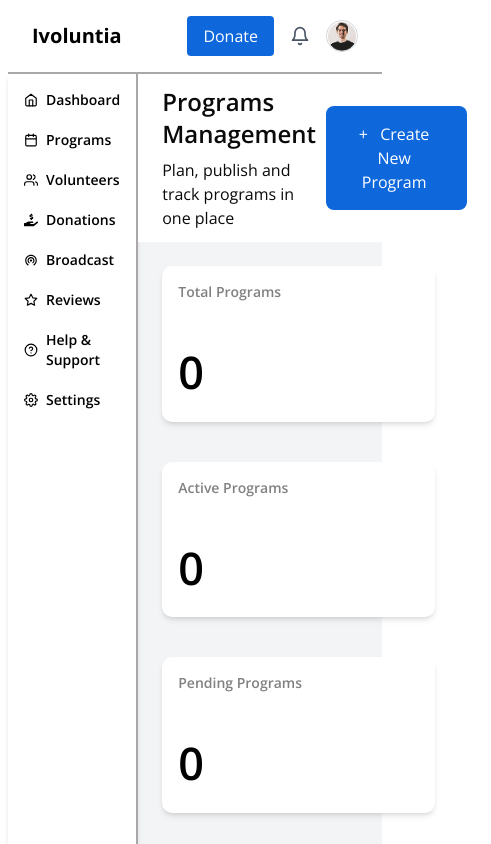
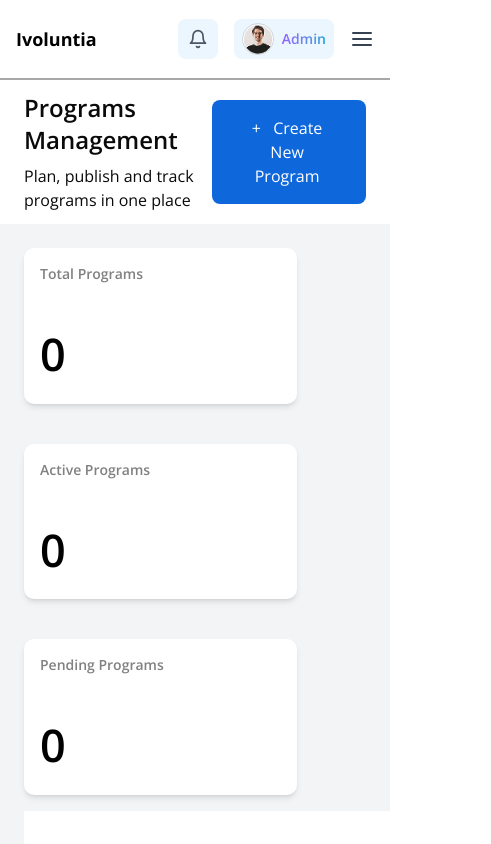
Before and after one commit to Trustesse-limited/trustesse-ivoluntia-spa, a Next.js app: page /org/programs in a window 390 px wide. Shown: the top 844 px of the page, 491 px wide, since content can reach past the window. Built offline with nearby package versions, Linux system fonts and the light colour scheme.

Commit message:
feat(ui): Improve dashboard layout styles and responsiveness

```diff
--- a/src/app/globals.css
+++ b/src/app/globals.css
@@ -126,3 +126,31 @@
 .transition-class{
   transition: all 0.4s ease-in-out;
 }
+
+/* GLOBAL SCROLLBAR STYLING */
+
+/* Chrome, Safari, Edge */
+::-webkit-scrollbar {
+  width: 6px;
+  height: 6px;
+}
+
+::-webkit-scrollbar-track {
+  background: #f5f5f5; /* Light background for track */
+}
+
+::-webkit-scrollbar-thumb {
+  background-color: #c0c0c0; /* Subtle thumb color */
+  border-radius: 10px;
+  border: 1px solid #e0e0e0; /* Optional contrast */
+}
+
+::-webkit-scrollbar-thumb:hover {
+  background-color: #a0a0a0; /* Slightly darker on hover */
+}
+
+/* Firefox */
+* {
+  scrollbar-width: thin;
+  scrollbar-color: #c0c0c0 #f5f5f5;
+}
--- a/src/app/layout.tsx
+++ b/src/app/layout.tsx
@@ -23,7 +23,7 @@ export default function RootLayout({
   return (
     <html lang="en" className={openSans.variable}>
       <body className="antialiased font-sans">
-        <div className="max-w-[1538px] font-openSans min-h-screen flex flex-col justify-start items-center relative  px-2  w-[100%]">
+        <div className="max-w-[1538px] font-openSans min-h-screen flex flex-col justify-start items-center relative w-[100%]">
           {children}
         </div>
       </body>
--- a/src/app/org/programs/DashboardLayout.tsx
+++ b/src/app/org/programs/DashboardLayout.tsx
@@ -1,7 +1,11 @@
 "use client";
+
 import Link from "next/link";
-import { FiBell } from "react-icons/fi";
+import { FiBell, FiMenu, FiX } from "react-icons/fi";
 import Image from "next/image";
+import { useState } from "react";
+import { motion, AnimatePresence } from "framer-motion";
+import { usePathname } from "next/navigation";
 import { BRAND_NAME } from "@/app/data";
 
 type NavLink = {
@@ -13,22 +17,135 @@ type NavLink = {
 type DashboardLayoutProps = {
   navLinks: NavLink[];
   children: React.ReactNode;
+  headerTitle: string;
 };
 
 export default function DashboardLayout({
   navLinks,
   children,
+  headerTitle,
 }: DashboardLayoutProps) {
+  const [isMobileNavOpen, setIsMobileNavOpen] = useState(false);
+  const pathname = usePathname();
+
   return (
-    <div className="flex flex-col w-full min-h-screen bg-gray-100">
-      {/* Top Header */}
-      <header className="flex items-center justify-between bg-white px-6 py-4 border-b-[2px] border-[#A9A7A7]">
-        <h1 className="text-xl font-bold text-[#000000]">{BRAND_NAME}</h1>
+    <div className="flex w-full h-screen bg-gray-100 overflow-hidden">
+      {/* Sidebar (Desktop Only) */}
+      <aside className="hidden md:flex flex-col w-52 bg-white border-r border-[#A9A7A7] shadow-md fixed top-0 left-0 bottom-0 z-20">
+        <div className="h-20 flex items-center justify-start pl-8 border-b-2 border-[#A9A7A7]">
+          <h1 className="text-xl font-bold text-black">{BRAND_NAME}</h1>
+        </div>
+        <nav className="flex-1 overflow-y-auto px-4 py-6">
+          <ul>
+            {navLinks.map((link) => {
+              const isActive = pathname.startsWith(link.href);
+              return (
+                <li key={link.href} className="mb-2">
+                  <Link
+                    href={link.href}
+                    className={`rounded-[8px] w-full flex items-center justify-start transition-class py-2 px-4 text-sm font-semibold ${
+                      isActive
+                        ? "bg-[#0E68DC] text-[#FFFFFF]"
+                        : "text-black  bg-transparent"
+                    } hover:bg-[#0E68DC] hover:text-[#FFFFFF]`}
+                  >
+                    {link.icon && <span className="mr-2">{link.icon}</span>}
+                    {link.label}
+                  </Link>
+                </li>
+              );
+            })}
+          </ul>
+        </nav>
+      </aside>
+
+      {/* Mobile Navigation Drawer */}
+      <AnimatePresence>
+        {isMobileNavOpen && (
+          <>
+            {/* Blurred and Dimmed Background */}
+            <motion.div
+              className="fixed inset-0 z-40 backdrop-blur-sm backdrop-brightness-75 md:hidden"
+              initial={{ opacity: 0 }}
+              animate={{ opacity: 1 }}
+              exit={{ opacity: 0 }}
+              onClick={() => setIsMobileNavOpen(false)}
+            />
+
+            {/* Side Menu */}
+            <motion.div
+              className="fixed top-0 left-0 w-64 h-full bg-white shadow-lg z-50 p-4 md:hidden"
+              initial={{ x: "-100%" }}
+              animate={{ x: 0 }}
+              exit={{ x: "-100%" }}
+              transition={{ type: "tween" }}
+            >
+              <div className="flex items-center justify-between mb-6">
+                <h2 className="text-base sm:text-lg font-bold truncate">
+                  {BRAND_NAME}
+                </h2>
+                <button
+                  title="Close Menu"
+                  onClick={() => setIsMobileNavOpen(false)}
+                >
+                  <FiX className="text-xl text-gray-600" />
+                </button>
+              </div>
+              <nav>
+                <ul>
+                  {navLinks.map((link) => {
+                    const isActive = pathname.startsWith(link.href);
+                    return (
+                      <li key={link.href} className="mb-2">
+                        <Link
+                          href={link.href}
+                          className={`rounded-[8px] w-full flex items-center justify-start transition-class py-2 px-4 text-sm font-semibold ${
+                            isActive
+                              ? "bg-[#0E68DC] text-[#FFFFFF]"
+                              : "text-black  bg-transparent"
+                          } hover:bg-[#0E68DC] hover:text-[#FFFFFF]`}
+                          onClick={() => setIsMobileNavOpen(false)}
+                        >
+                          {link.icon && (
+                            <span className="mr-2">{link.icon}</span>
+                          )}
+                          {link.label}
+                        </Link>
+                      </li>
+                    );
+                  })}
+                </ul>
+              </nav>
+            </motion.div>
+          </>
+        )}
+      </AnimatePresence>
+
+      {/* Main Section */}
+      <div className="flex flex-col flex-1 md:ml-52 h-full">
+        {/* Unified Header */}
+        <header className="sticky top-0 z-30 bg-white h-20 flex items-center justify-between px-4 md:px-6 border-b-2 border-[#A9A7A7]">
+          {/* Brand Name (Mobile Only) */}
+          <h1 className="text-lg md:hidden font-bold text-black max-w-[50%]">
+            {BRAND_NAME}
+          </h1>
+
+          {/* Header Title (Desktop Only) */}
+          <h2 className="hidden md:block text-xl font-bold text-[#000000]">
+            {headerTitle}
+          </h2>
+
+          {/* Header Actions */}
           <div className="flex items-center space-x-4">
-          <button className="bg-[#0E68DC] text-white px-4 py-2 rounded hover:bg-blue-700">
+            <button className="hidden md:block bg-[#0E68DC] text-white text-sm font-semibold px-6 py-2 rounded-[8px] transition-class cursor-pointer hover:opacity-90">
               Donate
             </button>
+
+            <div className="w-10 h-10 flex items-center justify-center rounded-[8px] bg-[#ECF6FE]">
               <FiBell className="text-gray-600 text-xl cursor-pointer" />
+            </div>
+
+            <div className="flex items-center px-2 py-1 rounded-[8px] bg-[#ECF6FE] space-x-2">
               <div className="w-8 h-8 rounded-full overflow-hidden border border-gray-300">
                 <Image
                   src="/images/Ellipse 1.png"
@@ -37,32 +154,24 @@ export default function DashboardLayout({
                   height={32}
                 />
               </div>
+              <span className="text-sm font-semibold bg-gradient-to-r from-[#9161FD] to-[#06A3DA] bg-clip-text text-transparent">
+                Admin
+              </span>
+            </div>
+
+            <button
+              title="Open Menu"
+              onClick={() => setIsMobileNavOpen(true)}
+              className="md:hidden"
+            >
+              <FiMenu className="text-2xl text-gray-700" />
+            </button>
           </div>
         </header>
 
-      <div className="flex flex-1">
-        {/* Sidebar */}
-        <aside className="w-58 bg-white shadow-md p-4  border-[#A9A7A7] border-r-[2px]">
-          <nav>
-            <ul>
-              {navLinks.map((link) => (
-                <li key={link.href} className="mb-5">
-                  <Link
-                    href={link.href}
-                    className="flex items-center text-[#000000] font-semibold text-sm hover:text-[#0E68DC]"
-                  >
-                    {link.icon && <span className="mr-2">{link.icon}</span>}
-                    {link.label}
-                  </Link>
-                </li>
-              ))}
-            </ul>
-          </nav>
-        </aside>
-
-        {/* Main Content */}
-        <main className="flex-1  border-[#A9A7A7]">
-          {children}
+        {/* Scrollable Page Content */}
+        <main className="flex-1 overflow-y-auto">
+          <div className="max-w-full w-full">{children}</div>
         </main>
       </div>
     </div>
--- a/src/app/org/programs/page.tsx
+++ b/src/app/org/programs/page.tsx
@@ -1,8 +1,9 @@
-'use client'
-import React from "react";
-import { useState } from "react";
+"use client";
+import React, { useState } from "react";
+import { useRouter } from "next/navigation";
 import DashboardLayout from "./DashboardLayout";
-import { useRouter } from "next/navigation";
+
+// Icons for navigation links
 import {
   FiHome,
   FiUsers,
@@ -14,9 +15,17 @@ import {
 } from "react-icons/fi";
 import { FaHandHoldingUsd } from "react-icons/fa";
 import { MdWifiTethering } from "react-icons/md";
-import { title } from "process";
 
+// Define valid tab keys
+type TabKey = "pending" | "active" | "history";
 
+// Define structure of a program item
+type ProgramItem = {
+  title: string;
+  description: string;
+};
+
+// Navigation links for the sidebar
 const navLinks = [
   {
     label: "Dashboard",
@@ -60,75 +69,85 @@ const navLinks = [
   },
 ];
 
-    // Dummy data for program statistics
+// Dummy statistics data for display
 const programStats = [
-    { title: 'Total Programs', value: 0, color: 'bg-blue-500' },
-    { title: 'Active Programs', value: 0, color: 'bg-green-500' },
-    { title: 'Pending Programs', value: 0, color: 'bg-yellow-500' },
+  { title: "Total Programs", value: 0, color: "bg-blue-500" },
+  { title: "Active Programs", value: 0, color: "bg-green-500" },
+  { title: "Pending Programs", value: 0, color: "bg-yellow-500" },
 ];
 
-
-
-
-
 export default function ProgramsPage() {
-
   const router = useRouter();
 
-  //for tabs
-  const [activeTab, setActiveTab] = useState('pending');
+  // State to track which tab is active
+  const [activeTab, setActiveTab] = useState<TabKey>("pending");
 
-  // Example data — could come from API later
-  const programData = {
+  // Placeholder data structure for programs (can be replaced with API data)
+  const programData: Record<TabKey, ProgramItem[]> = {
     pending: [],
     active: [],
     history: [],
   };
 
+  // Tab definitions
   const tabs = [
-    { key: 'pending', label: 'Pending Programs' },
-    { key: 'active', label: 'Active Programs' },
-    { key: 'history', label: 'History' },
+    { key: "pending", label: "Pending Programs" },
+    { key: "active", label: "Active Programs" },
+    { key: "history", label: "History" },
   ];
 
-  // Helper to return the right empty message
+  // Returns appropriate message when no programs are available
   const getEmptyMessage = () => {
-    if (activeTab === 'history') return 'No history yet';
-    return 'You do not have any Programs. Create a program to start engaging volunteers and make an impact';
+    if (activeTab === "history") return "No history yet";
+    return "You do not have any Programs. Create a program to start engaging volunteers and make an impact";
   };
 
   return (
-    <DashboardLayout navLinks={navLinks}>
-
+    <DashboardLayout navLinks={navLinks} headerTitle="Organization Admin">
       <div>
+        {/* Header section with title and create button */}
         <div className="flex items-center justify-between mb-6 w-full bg-white px-6 py-3">
           <div>
             <h1 className="text-2xl font-semibold mb-2">Programs Management</h1>
             <p>Plan, publish and track programs in one place</p>
           </div>
-      <button className='bg-[#0E68DC] text-white py-4 pl-6.5 rounded-md pr-7.5' onClick={() => router.push('/org/programs/create')} ><span className="pr-2"> +</span> Create New Program</button>
+          <button
+            className="bg-[#0E68DC] text-white py-4 pl-6.5 rounded-md pr-7.5"
+            onClick={() => router.push("/org/programs/create")}
+          >
+            <span className="pr-2">+</span> Create New Program
+          </button>
         </div>
-      {/* page content */}
-      <div className='flex justify-start items-center gap-6 px-6 w-full flex-wrap'>
-      {
-        programStats.map((stat) => (
-          <div key={stat.title} className={`p-4 rounded-lg shadow-md w-[273px] bg-white text-white mb-4 `}>
-            <h2 className="text-sm font-semibold text-[#818181] mb-9">{stat.title}</h2>
-            <p className="text-[45px] font-semibold text-black">{stat.value}</p>
+
+        {/* Program statistics cards */}
+        <div className="flex justify-start items-center gap-6 px-6 w-full flex-wrap">
+          {programStats.map((stat) => (
+            <div
+              key={stat.title}
+              className={`p-4 rounded-lg shadow-md w-[273px] bg-white text-white mb-4`}
+            >
+              <h2 className="text-sm font-semibold text-[#818181] mb-9">
+                {stat.title}
+              </h2>
+              <p className="text-[45px] font-semibold text-black">
+                {stat.value}
+              </p>
             </div>
           ))}
+        </div>
 
-       <div className="p-8 bg-white w-full min-h-[400px] ">
-      {/* --- TABS --- */}
+        {/* Tabbed content section */}
+        <div className="p-8 mx-6 bg-white w-full min-h-[400px]">
+          {/* Tabs navigation */}
           <div className="flex space-x-8 border-b">
             {tabs.map((tab) => (
               <button
                 key={tab.key}
-            onClick={() => setActiveTab(tab.key)}
+                onClick={() => setActiveTab(tab.key as TabKey)}
                 className={`pb-2 text-sm font-medium ${
                   activeTab === tab.key
-                ? 'text-[#42A5F5] border-b-2 border-[#42A5F5]'
-                : 'text-[#818181] hover:text-[#42A5F5]'
+                    ? "text-[#42A5F5] border-b-2 border-[#42A5F5]"
+                    : "text-[#818181] hover:text-[#42A5F5]"
                 }`}
               >
                 {tab.label}
@@ -136,8 +155,8 @@ export default function ProgramsPage() {
             ))}
           </div>
 
-      {/* --- CONTENT SECTION --- */}
-      <div className="mt-16 flex justify-center items-center  h-48 text-gray-400 italic text-center">
+          {/* Tab content display */}
+          <div className="mt-16 flex justify-center items-center h-48 text-gray-400 italic text-center">
             {programData[activeTab].length === 0 ? (
               <p>{getEmptyMessage()}</p>
             ) : (
@@ -156,11 +175,6 @@ export default function ProgramsPage() {
           </div>
         </div>
       </div>
-      </div>
-
-
-
-
     </DashboardLayout>
   );
 }
```
Also changed, not shown: public/icons/bell-icon.svg (added). Lines whose indentation alone changed are shown as unchanged.
